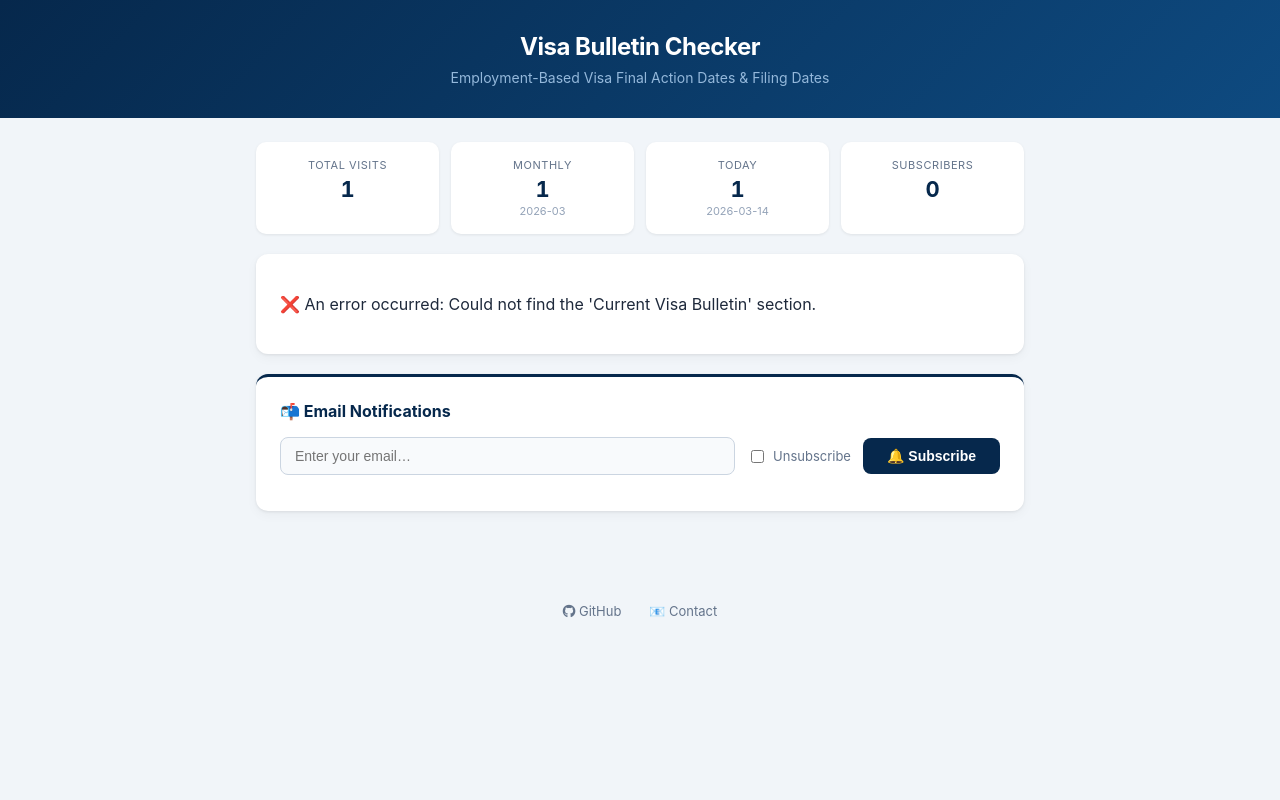
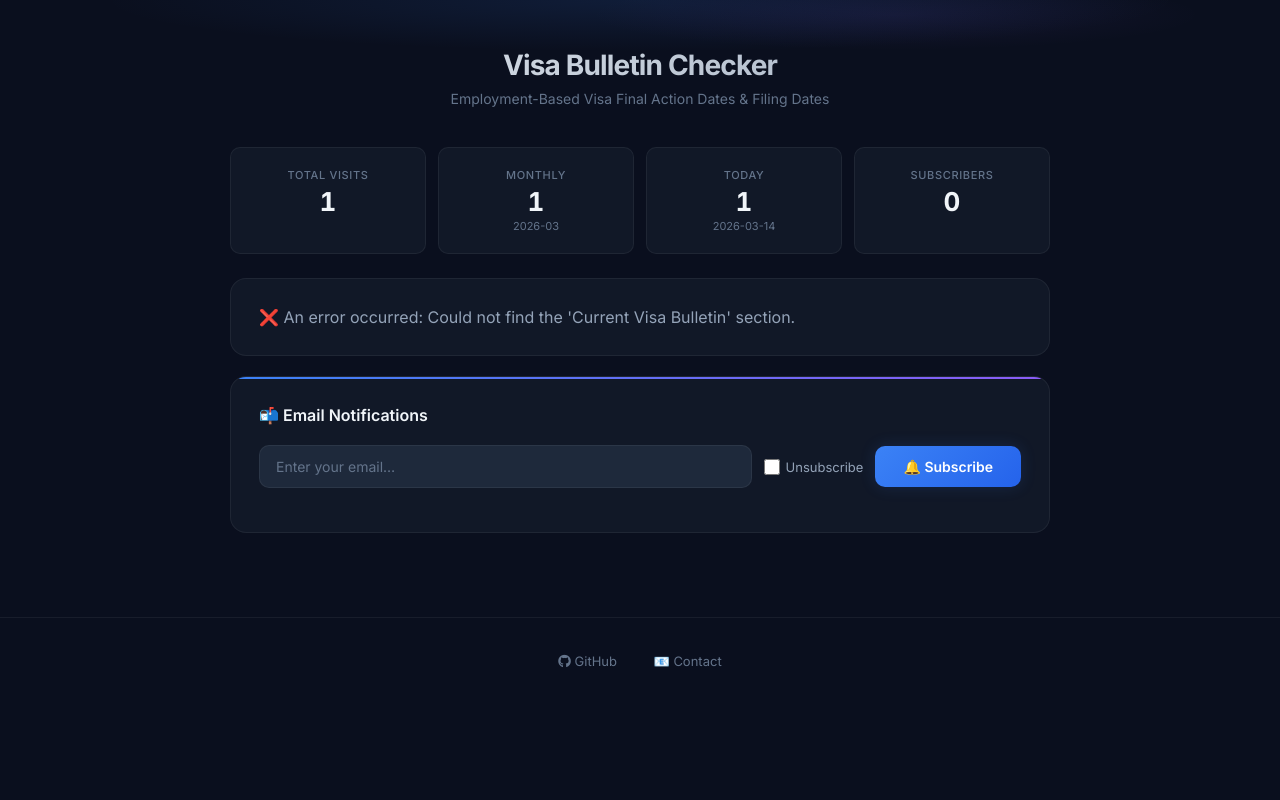
Before and after one commit to karingz/VisaBulletinChecker, a Flask app: page / in a window 1280 px wide. Run offline with Flask 3, Linux system fonts and the light colour scheme; data that the repository does not hold is empty; some libraries are stand-ins or nearby versions.

Commit message:
feat: modern dark theme UI with Inter font, animations, and glow effects

```diff
--- a/api/templates/index.html
+++ b/api/templates/index.html
@@ -3,121 +3,187 @@
 <head>
     <meta charset="UTF-8">
     <meta name="viewport" content="width=device-width, initial-scale=1.0">
-    <meta name="theme-color" content="#06284c">
+    <meta name="theme-color" content="#0a0f1e">
     <title>Visa Bulletin Checker</title>
+    <link rel="preconnect" href="https://fonts.googleapis.com">
+    <link rel="preconnect" href="https://fonts.gstatic.com" crossorigin>
+    <link href="https://fonts.googleapis.com/css2?family=Inter:wght@400;500;600;700&display=swap" rel="stylesheet">
     <link rel="preconnect" href="https://cdnjs.cloudflare.com">
-    <link href="https://cdnjs.cloudflare.com/ajax/libs/font-awesome/5.15.4/css/all.min.css" rel="stylesheet">
+    <link href="https://cdnjs.cloudflare.com/ajax/libs/font-awesome/6.5.1/css/all.min.css" rel="stylesheet">
     <style>
-        *, *::before, *::after {
-            box-sizing: border-box;
+        *, *::before, *::after { box-sizing: border-box; margin: 0; padding: 0; }
+
+        :root {
+            --bg: #0a0f1e;
+            --surface: #111827;
+            --surface-2: #1e293b;
+            --border: rgba(255,255,255,0.06);
+            --border-hover: rgba(255,255,255,0.12);
+            --text: #f1f5f9;
+            --text-secondary: #94a3b8;
+            --text-muted: #64748b;
+            --accent: #3b82f6;
+            --accent-hover: #60a5fa;
+            --accent-glow: rgba(59,130,246,0.15);
+            --green: #22c55e;
+            --amber: #f59e0b;
+            --radius: 16px;
+            --radius-sm: 10px;
         }
+
         body {
-            font-family: -apple-system, BlinkMacSystemFont, 'Segoe UI', Roboto, sans-serif;
-            background-color: #f1f5f9;
-            color: #1e293b;
-            margin: 0;
-            padding: 0;
+            font-family: 'Inter', -apple-system, BlinkMacSystemFont, sans-serif;
+            background: var(--bg);
+            color: var(--text);
             min-height: 100vh;
+            -webkit-font-smoothing: antialiased;
         }
+
+        /* Header */
         .header {
-            background: linear-gradient(135deg, #06284c 0%, #0e4a80 100%);
-            color: #ffffff;
-            padding: 32px 24px;
+            position: relative;
+            padding: 48px 24px 40px;
             text-align: center;
+            overflow: hidden;
+        }
+        .header::before {
+            content: '';
+            position: absolute;
+            inset: 0;
+            background:
+                radial-gradient(ellipse 60% 50% at 50% 0%, rgba(59,130,246,0.12) 0%, transparent 70%),
+                radial-gradient(ellipse 40% 40% at 70% 10%, rgba(139,92,246,0.08) 0%, transparent 60%);
+            pointer-events: none;
         }
         .header h1 {
-            margin: 0;
-            font-size: 24px;
+            font-size: 28px;
             font-weight: 700;
-            letter-spacing: -0.02em;
+            letter-spacing: -0.03em;
+            background: linear-gradient(135deg, #f1f5f9 0%, #94a3b8 100%);
+            -webkit-background-clip: text;
+            -webkit-text-fill-color: transparent;
+            background-clip: text;
         }
         .header p {
-            margin: 8px 0 0;
+            margin-top: 8px;
             font-size: 14px;
-            color: #94b8db;
+            color: var(--text-muted);
+            font-weight: 400;
         }
+
         .container {
-            max-width: 800px;
+            max-width: 860px;
             margin: 0 auto;
-            padding: 24px 16px 48px;
+            padding: 0 20px 64px;
         }
-        .card {
-            background: #ffffff;
-            border-radius: 12px;
-            box-shadow: 0 1px 3px rgba(0,0,0,0.08), 0 4px 12px rgba(0,0,0,0.04);
-            padding: 24px;
-            margin-bottom: 20px;
-        }
+
+        /* Stats */
         .stats-row {
-            display: flex;
+            display: grid;
+            grid-template-columns: repeat(4, 1fr);
             gap: 12px;
-            margin-bottom: 20px;
-            flex-wrap: wrap;
+            margin-bottom: 24px;
         }
         .stat-card {
-            background: #ffffff;
-            border-radius: 10px;
-            box-shadow: 0 1px 3px rgba(0,0,0,0.08);
-            padding: 16px 20px;
-            flex: 1;
-            min-width: 140px;
+            background: var(--surface);
+            border: 1px solid var(--border);
+            border-radius: var(--radius-sm);
+            padding: 20px 16px;
             text-align: center;
+            transition: border-color 0.2s, box-shadow 0.2s;
+        }
+        .stat-card:hover {
+            border-color: var(--border-hover);
+            box-shadow: 0 0 20px rgba(59,130,246,0.05);
         }
         .stat-label {
             font-size: 11px;
+            font-weight: 500;
             text-transform: uppercase;
-            letter-spacing: 0.05em;
-            color: #64748b;
-            margin: 0 0 4px;
+            letter-spacing: 0.06em;
+            color: var(--text-muted);
         }
         .stat-value {
-            font-size: 22px;
+            font-size: 26px;
             font-weight: 700;
-            color: #06284c;
+            color: var(--text);
             font-variant-numeric: tabular-nums;
-            margin: 0;
+            margin-top: 4px;
+            line-height: 1.2;
         }
         .stat-sub {
             font-size: 11px;
-            color: #94a3b8;
-            margin: 2px 0 0;
+            color: var(--text-muted);
+            margin-top: 2px;
         }
 
-        /* Override inline table styles for page display */
-        .bulletin-content table {
-            border-radius: 12px !important;
-            overflow: hidden;
-            box-shadow: 0 1px 3px rgba(0,0,0,0.06);
+        /* Cards */
+        .card {
+            background: var(--surface);
+            border: 1px solid var(--border);
+            border-radius: var(--radius);
+            padding: 28px;
+            margin-bottom: 20px;
         }
+
+        /* Bulletin content overrides */
         .bulletin-content h2 {
-            font-size: 22px;
-            color: #06284c;
-            margin: 0 0 8px;
+            font-size: 24px;
+            font-weight: 700;
+            color: var(--text);
+            letter-spacing: -0.02em;
         }
         .bulletin-content h3 {
-            font-size: 15px;
-            color: #334155;
+            font-size: 14px;
+            font-weight: 600;
+            color: var(--text-secondary) !important;
+            text-transform: uppercase;
+            letter-spacing: 0.04em;
         }
         .bulletin-content a {
-            color: #2563eb;
+            color: var(--accent);
             text-decoration: none;
+            transition: color 0.15s;
         }
         .bulletin-content a:hover {
-            text-decoration: underline;
+            color: var(--accent-hover);
         }
         .bulletin-content a:focus-visible {
-            outline: 2px solid #2563eb;
+            outline: 2px solid var(--accent);
             outline-offset: 2px;
-            border-radius: 2px;
+            border-radius: 3px;
+        }
+        .bulletin-content table {
+            border-radius: var(--radius-sm) !important;
+            border-color: var(--border) !important;
+            overflow: hidden;
+        }
+        .bulletin-content td, .bulletin-content th {
+            border-color: var(--border) !important;
+        }
+        .bulletin-content p {
+            color: var(--text-secondary);
         }
 
+        /* Subscribe section */
         .subscribe-card {
-            border-top: 3px solid #06284c;
+            position: relative;
+            overflow: hidden;
+        }
+        .subscribe-card::before {
+            content: '';
+            position: absolute;
+            top: 0;
+            left: 0;
+            right: 0;
+            height: 2px;
+            background: linear-gradient(90deg, var(--accent), #8b5cf6);
         }
         .subscribe-card h3 {
-            margin: 0 0 16px;
             font-size: 16px;
-            color: #06284c;
+            font-weight: 600;
+            color: var(--text);
+            margin-bottom: 20px;
         }
         .form-row {
             display: flex;
@@ -127,86 +193,122 @@
         }
         input[type="email"] {
             flex: 1;
-            min-width: 200px;
-            padding: 10px 14px;
-            border: 1px solid #cbd5e1;
-            border-radius: 8px;
+            min-width: 220px;
+            padding: 12px 16px;
+            background: var(--surface-2);
+            border: 1px solid var(--border);
+            border-radius: var(--radius-sm);
+            font-family: inherit;
             font-size: 14px;
-            background: #f8fafc;
-            color: #1e293b;
-            transition: border-color 0.15s, box-shadow 0.15s;
+            color: var(--text);
+            transition: border-color 0.2s, box-shadow 0.2s;
+        }
+        input[type="email"]::placeholder {
+            color: var(--text-muted);
         }
         input[type="email"]:focus-visible {
             outline: none;
-            border-color: #2563eb;
-            box-shadow: 0 0 0 3px rgba(37, 99, 235, 0.15);
+            border-color: var(--accent);
+            box-shadow: 0 0 0 3px var(--accent-glow);
         }
         .checkbox-label {
             display: flex;
             align-items: center;
             gap: 6px;
             font-size: 13px;
-            color: #64748b;
+            color: var(--text-secondary);
             cursor: pointer;
             white-space: nowrap;
+            user-select: none;
         }
         input[type="checkbox"] {
-            accent-color: #06284c;
+            accent-color: var(--accent);
             cursor: pointer;
+            width: 16px;
+            height: 16px;
         }
         button[type="submit"] {
-            padding: 10px 24px;
+            padding: 12px 28px;
             border: none;
-            border-radius: 8px;
-            background-color: #06284c;
+            border-radius: var(--radius-sm);
+            background: linear-gradient(135deg, var(--accent) 0%, #2563eb 100%);
             color: #ffffff;
+            font-family: inherit;
             font-size: 14px;
             font-weight: 600;
             cursor: pointer;
             white-space: nowrap;
-            transition: background-color 0.15s, transform 0.1s;
+            transition: opacity 0.15s, transform 0.1s, box-shadow 0.2s;
+            box-shadow: 0 0 16px var(--accent-glow);
         }
         button[type="submit"]:hover {
-            background-color: #0e4a80;
+            opacity: 0.9;
+            box-shadow: 0 0 24px rgba(59,130,246,0.25);
         }
         button[type="submit"]:active {
-            transform: scale(0.98);
+            transform: scale(0.97);
         }
         button[type="submit"]:focus-visible {
-            outline: 2px solid #06284c;
+            outline: 2px solid var(--accent);
             outline-offset: 2px;
         }
         .subs-msg {
-            margin-top: 12px;
+            margin-top: 16px;
             font-size: 14px;
         }
         .subs-msg p {
             margin: 0;
-            padding: 10px 14px;
-            border-radius: 8px;
-            background: #f0fdf4;
-            border: 1px solid #bbf7d0;
+            padding: 12px 16px;
+            border-radius: var(--radius-sm);
+            background: rgba(34,197,94,0.1);
+            border: 1px solid rgba(34,197,94,0.2);
+            color: var(--green);
         }
 
+        /* Footer */
         footer {
             text-align: center;
-            padding: 24px 16px;
-            font-size: 13px;
+            padding: 32px 20px;
+            border-top: 1px solid var(--border);
         }
         footer a {
-            color: #64748b;
+            color: var(--text-muted);
             text-decoration: none;
-            margin: 0 12px;
+            margin: 0 16px;
+            font-size: 13px;
+            transition: color 0.15s;
         }
         footer a:hover {
-            color: #334155;
-            text-decoration: underline;
+            color: var(--text-secondary);
         }
         footer a:focus-visible {
-            outline: 2px solid #06284c;
+            outline: 2px solid var(--accent);
             outline-offset: 2px;
-            border-radius: 2px;
+            border-radius: 3px;
         }
+
+        /* Responsive */
+        @media (max-width: 640px) {
+            .stats-row {
+                grid-template-columns: repeat(2, 1fr);
+            }
+            .header h1 { font-size: 22px; }
+            .card { padding: 20px; }
+            .form-row { flex-direction: column; align-items: stretch; }
+            input[type="email"] { min-width: 0; }
+            button[type="submit"] { text-align: center; }
+        }
+
+        /* Animations */
+        @keyframes fadeUp {
+            from { opacity: 0; transform: translateY(12px); }
+            to { opacity: 1; transform: translateY(0); }
+        }
+        .stats-row, .card {
+            animation: fadeUp 0.4s ease-out both;
+        }
+        .card:nth-child(2) { animation-delay: 0.08s; }
+        .card:nth-child(3) { animation-delay: 0.16s; }
 
         @media (prefers-reduced-motion: reduce) {
             *, *::before, *::after {
@@ -214,6 +316,12 @@
                 animation: none !important;
             }
         }
+
+        /* Scrollbar */
+        ::-webkit-scrollbar { width: 8px; }
+        ::-webkit-scrollbar-track { background: var(--bg); }
+        ::-webkit-scrollbar-thumb { background: var(--surface-2); border-radius: 4px; }
+        ::-webkit-scrollbar-thumb:hover { background: var(--text-muted); }
     </style>
 </head>
 <body>
@@ -225,22 +333,22 @@
     <div class="container">
         <div class="stats-row">
             <div class="stat-card">
-                <p class="stat-label">Total Visits</p>
-                <p class="stat-value">{{ hits.total|int|comma }}</p>
+                <div class="stat-label">Total Visits</div>
+                <div class="stat-value">{{ hits.total|int|comma }}</div>
             </div>
             <div class="stat-card">
-                <p class="stat-label">Monthly</p>
-                <p class="stat-value">{{ hits.monthly|int|comma }}</p>
-                <p class="stat-sub">{{ current_month }}</p>
+                <div class="stat-label">Monthly</div>
+                <div class="stat-value">{{ hits.monthly|int|comma }}</div>
+                <div class="stat-sub">{{ current_month }}</div>
             </div>
             <div class="stat-card">
-                <p class="stat-label">Today</p>
-                <p class="stat-value">{{ hits.daily|int|comma }}</p>
-                <p class="stat-sub">{{ current_date }}</p>
+                <div class="stat-label">Today</div>
+                <div class="stat-value">{{ hits.daily|int|comma }}</div>
+                <div class="stat-sub">{{ current_date }}</div>
             </div>
             <div class="stat-card">
-                <p class="stat-label">Subscribers</p>
-                <p class="stat-value">{{ subscriber_count|int|comma }}</p>
+                <div class="stat-label">Subscribers</div>
+                <div class="stat-value">{{ subscriber_count|int|comma }}</div>
             </div>
         </div>
 
@@ -269,7 +377,7 @@
     </div>
 
     <footer>
-        <a href="https://github.com/karingz/VisaBulletinChecker" target="_blank"><i class="fab fa-github" aria-hidden="true"></i> GitHub</a>
+        <a href="https://github.com/karingz/VisaBulletinChecker" target="_blank"><i class="fa-brands fa-github" aria-hidden="true"></i> GitHub</a>
         <a href="mailto:imaginaryground@gmail.com">📧 Contact</a>
     </footer>
 
```
Also changed, not shown: api/templates/unsubscribe.html (+22 -16 lines).
